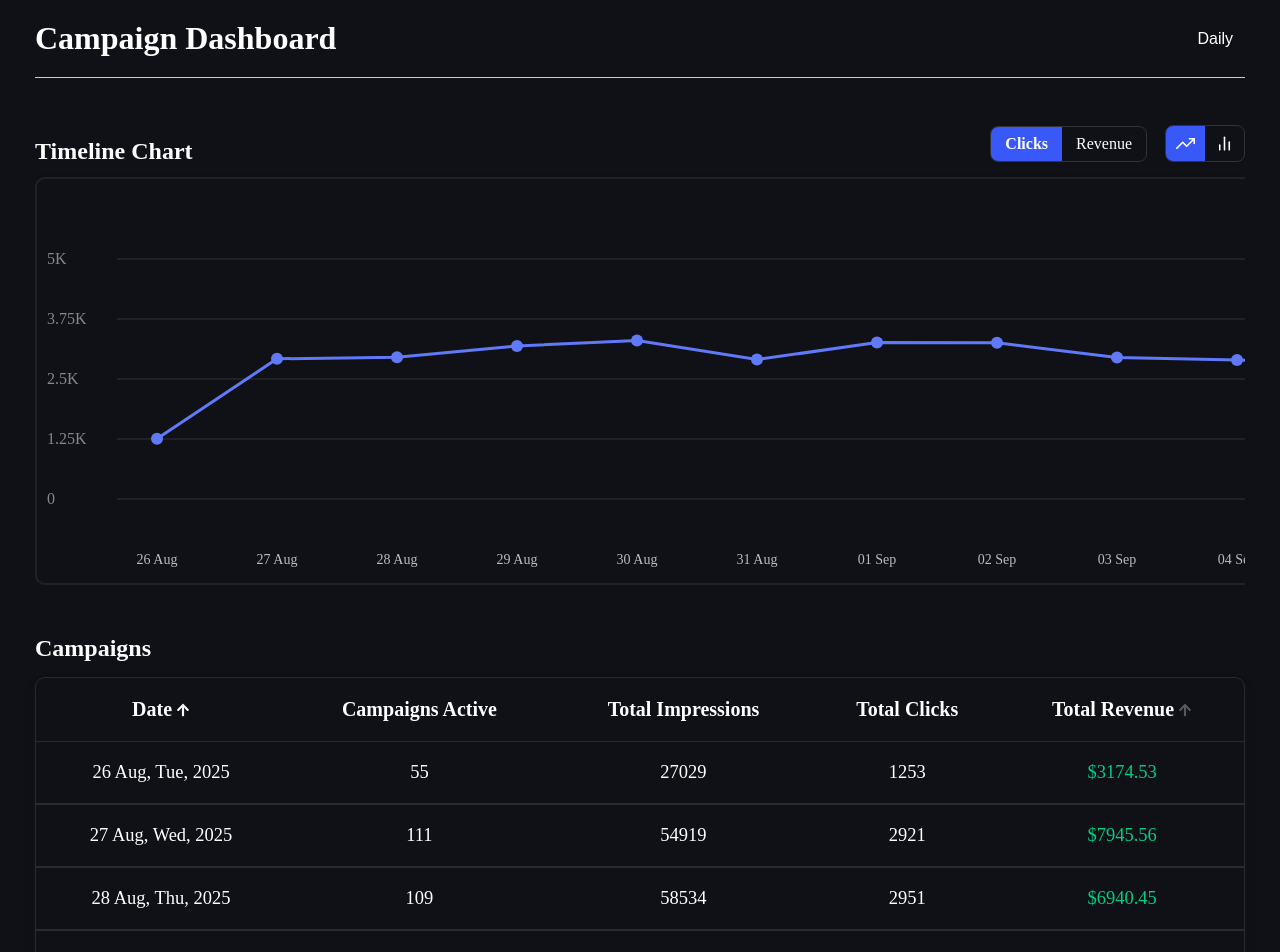
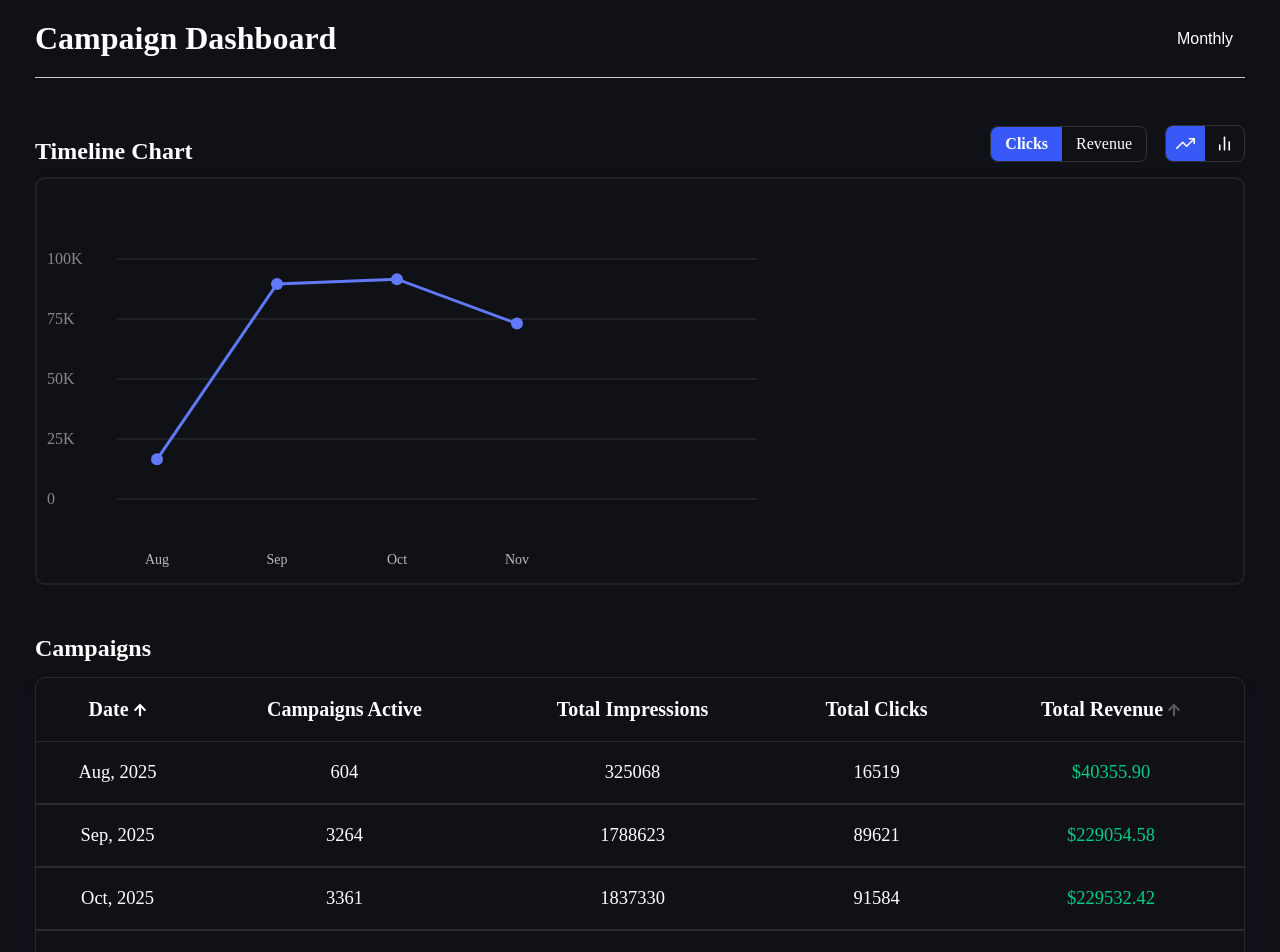
Before and after one commit to hapttic/front-test-assigment-2025-public, a React (Vite) app: page / in a window 1280 px wide. Shown: the top 952 px of the page. Built offline with nearby package versions, Linux system fonts and the light colour scheme.

Commit message:
perf: improved performance, used useMemmo for aggregation changes

```diff
--- a/src/components/dashboard/Dashboard.tsx
+++ b/src/components/dashboard/Dashboard.tsx
@@ -1,20 +1,20 @@
 import React, { useState, useEffect, useMemo } from 'react'
 import { fetchData } from '../../services/dataService'
-import { aggregateData } from '../../services/aggregationService'
+import { aggregateData, sortAggregatedRows } from '../../services/aggregationService'
 import TimelineChart from '../timelineChart/TimelineChart'
 import DashboardTable from '../dashboardTable/DashboardTable'
 import Loader from '../loader/Loader'
 import { AggregatedRow, SortField, SortOrder, AggregationLevel } from '../../models/types'
 import Header from '../header/Header'
-import { useSortedRows } from '../../hooks/useSortedRows'
 import "./Dashboard.css"
 
 const Dashboard: React.FC = () => {
   const [data, setData] = useState<any[]>([])
   const [loading, setLoading] = useState(true)
-  const [aggregation, setAggregation] = useState<AggregationLevel>('daily')
+  const [aggregation, setAggregation] = useState<AggregationLevel>('monthly')
   const [sortField, setSortField] = useState<SortField>('date')
   const [sortOrder, setSortOrder] = useState<SortOrder>('asc')
+  const [aggregatedCache, setAggregatedCache] = useState<Partial<Record<AggregationLevel, AggregatedRow[]>>>({})
 
   useEffect(() => {
     async function load() {
@@ -26,14 +26,20 @@ const Dashboard: React.FC = () => {
   }, [])
 
   const aggregatedRows: AggregatedRow[] = useMemo(() => {
-    return aggregateData(data, aggregation)
-  }, [data, aggregation])
+    if (!data.length) return []
+    if (aggregatedCache[aggregation]) return aggregatedCache[aggregation] as AggregatedRow[]
+    const aggregated = aggregateData(data, aggregation)
+    setAggregatedCache(prev => ({ ...prev, [aggregation]: aggregated }))
+    return aggregated
+  }, [data, aggregation, aggregatedCache])
 
-  const sortedRows: AggregatedRow[] = useSortedRows(aggregatedRows, sortField, sortOrder)
+  const sortedRows: AggregatedRow[] = useMemo(() => {
+    return sortAggregatedRows(aggregatedRows, sortField, sortOrder)
+  }, [aggregatedRows, sortField, sortOrder])
 
   const handleSort = (field: SortField) => {
     if (sortField === field) {
-      setSortOrder(prev => prev === 'asc' ? 'desc' : 'asc')
+      setSortOrder(prev => (prev === 'asc' ? 'desc' : 'asc'))
     } else {
       setSortField(field)
       setSortOrder('asc')
```
